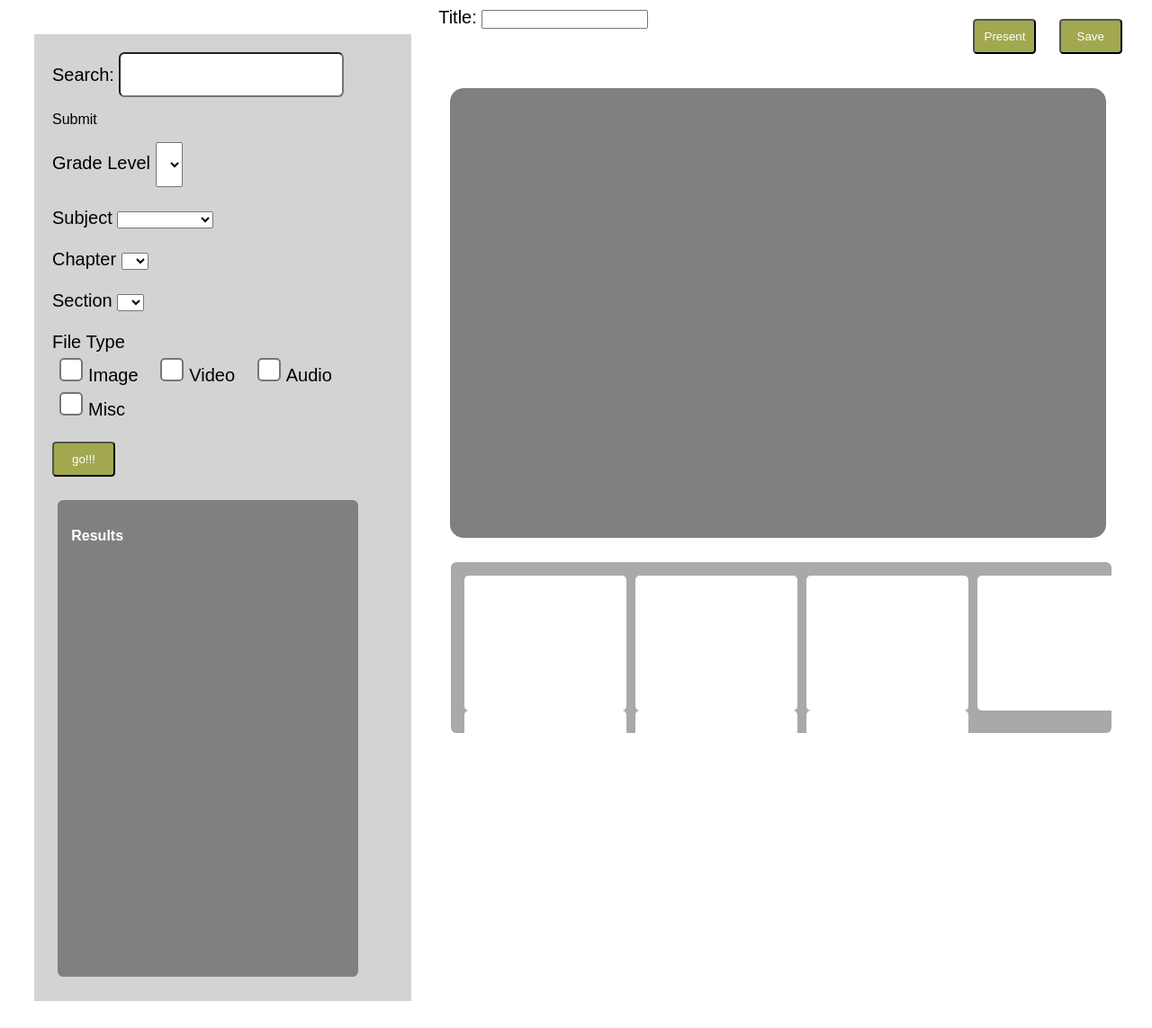
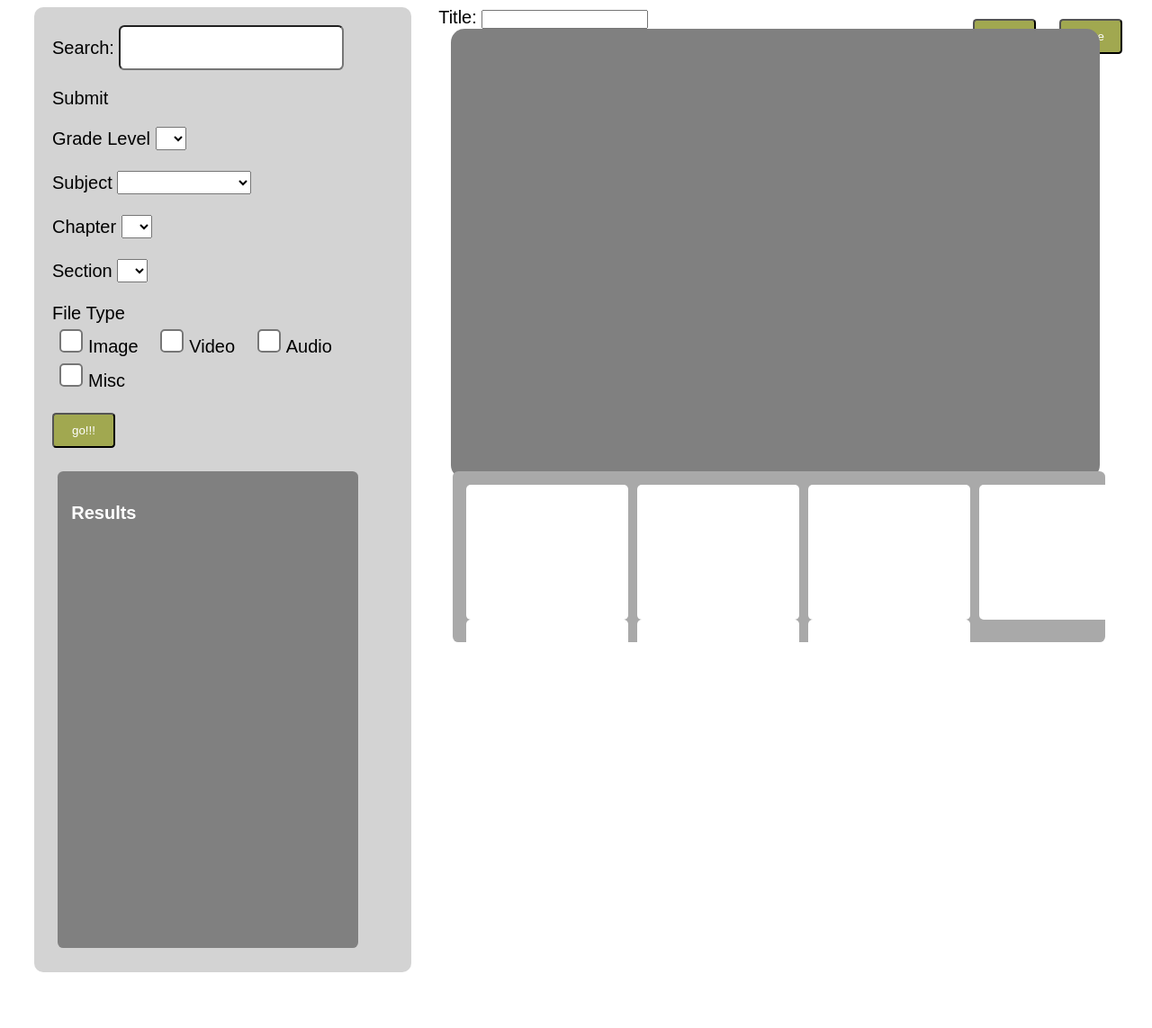
Before and after one commit to Tzeak/Looma, a PHP site: page /preview.html in a window 1280 px wide. Shown: the whole page at 90% size. After the commit the page ends 1081 px from the top, so only its background shows below. Run offline with PHP 8.4, Linux system fonts and the light colour scheme; some libraries are stand-ins or nearby versions.

Commit message:
styling for fixed screen width

```diff
--- a/FrontEnd/index2.js
+++ b/FrontEnd/index2.js
@@ -25,7 +25,8 @@ window.onload = function loadPageElements() {
 			id : "div_search"
 		}).appendTo("#div_filter");
 		$("<p/>", {
-			html : "Search: "
+			id : "search_label",
+			html : "Search: &nbsp"
 		}).appendTo("#div_search");
 		$("<input/>", {
 			id : "searchString",
@@ -164,6 +165,7 @@ window.onload = function loadPageElements() {
 			"misc" : 	{ 	id : "ft_misc", 	display : "Misc" 	},
 		}
 
+
 		$("<div/>", {
 			id : "div_filetypes"
 		}).appendTo("#div_filter");
@@ -184,7 +186,7 @@ window.onload = function loadPageElements() {
 		    	for : value.id,
 		    	html : value.display
 	    	}).appendTo("#div_filetypes");
-	    	$("#div_filetypes").append("<br/>");
+	    	//$("#div_filetypes").append("<br/>");
 		});
 
 		// Button
--- a/FrontEnd/style.css
+++ b/FrontEnd/style.css
@@ -4,13 +4,17 @@
 	float:left;
 	background: lightgray;
 	padding: 20px;
-	margin: 30px;
+	margin: 0 30 30 30;
+	/*margin-top: 6%;*/
+	vertical-align:top;
 	width: 30%;
+	border-radius: 10px;
+
 }
 .textBox {
 	font-family: Arial;
 	font-size: 20px;
-	height: 50px;
+	height: 35px;
 	width: 250px;
 	margin-right: 30px;
 	background:white;
@@ -18,19 +22,55 @@
 	border-radius:0.313em;
 }
 
+#search_label {
+	display: inline-block;
+}
+
+
+#dropdown_grade {
+	font-size: 20px;
+}
+
+#dropdown_subject {
+	font-size: 20px;
+}
+
+#dropdown_chapter {
+	font-size: 20px;
+}
+
+#dropdown_section {
+	font-size: 20px;
+}
+
+#div_subject,#div_grade,#div_chapter,#div_section{
+	width: 50%;
+	float: left;
+	position: relative;
+}
+
+#div_chapter {
+	padding-bottom: 10px;
+
+}
+
+#div_section {
+	padding-bottom: 10px;
+}
+
+#div_filetypes {
+	margin-top: 20px;
+}
+
 /*************** Results Module ***********************/
-#dropdown_grade {
-	height: 50px;
-}
 
 #outerResultsDiv {
   /*min-height:120px;
   width:90px;*/
   display:inline-block;
-  margin-left: 25px;
-
-  padding: 15px;
-  width: 80%;
+  margin: auto;
+  padding: 25px;
+  width: 85%;
   height:500px;
   background: gray;
   overflow-y:auto;
@@ -75,9 +115,9 @@ li:hover {
 */}
 
 #displayAndTimeline {
-	position:absolute;
+	margin-top: 30px;
 	right:2%;
-	top:6%;
+	vertical-align:top;
 	z-index: 1;
 }
 
@@ -128,36 +168,24 @@ li:hover {
   position: absolute;
   width: 55%;
   right: 3%;
-  top: 580px;
+  top: 510px;
   height:160px;
   overflow-x:scroll;
   overflow-y:auto;
   background: darkgray;
   border-radius:0.313em;
-  margin-top: 45px;
 }
-/*#sidebar {
-	float:left;
-	background: lightgray;
-	padding: 20px;
-	margin: 30px;
-	width: 30%;
-	border-radius: 10px;
-}*/
-
 #displaybox {
 	width: 57%;
 	height: 500px;
 	background: gray;
 	position: absolute;
 	right: 2%;
-	top: 6%;
 	/*position: relative;
 	float: right;*/
 	border-radius:15px;
-	margin-top: 50px;
-	margin-right: 25px;
-	margin-left: 25px;
+/*	margin-top: 50px;
+*/	margin-right: 25px;
 }
 
 /* ************************ OPEN! ********************/
@@ -260,6 +288,7 @@ li:hover {
 /* ************************ ALL! ********************/
 #container {
 	width: 100%;
+	position: relative;
 }
 /*img {
 	width: 60px;
@@ -281,7 +310,7 @@ body {
 	font-size: 20px;
 }
 p {
-	font-size:.8em;
+	font-size:1em;
 }
 li:hover {
 	background-color: lightgray;
@@ -289,3 +318,6 @@ li:hover {
 	border-radius: 0.313em;
 	padding:0px;
 }
+label {
+	padding-right: 1em;
+}
```
Also changed, not shown: FrontEnd/index2.html (+8 -6 lines).
